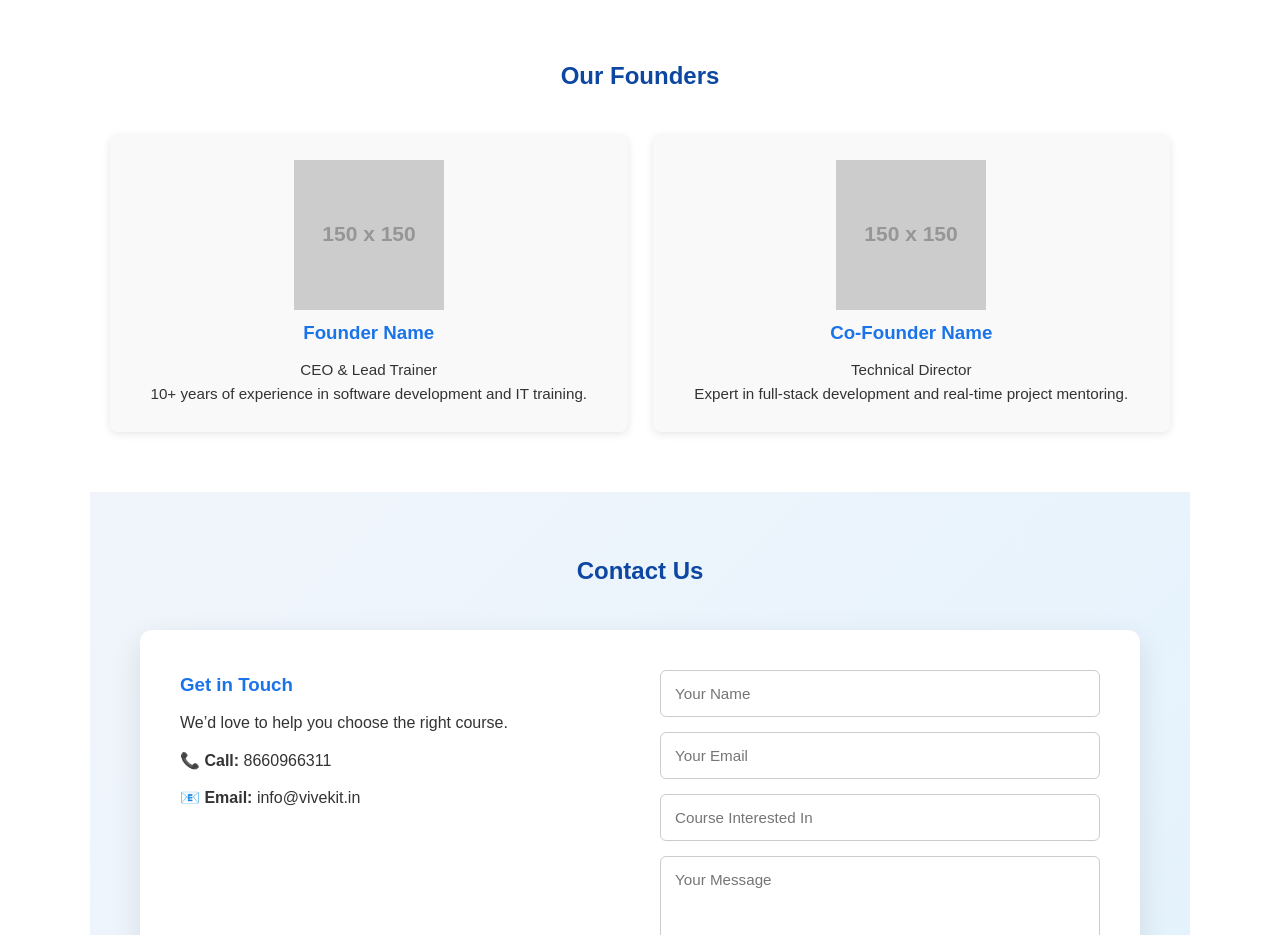
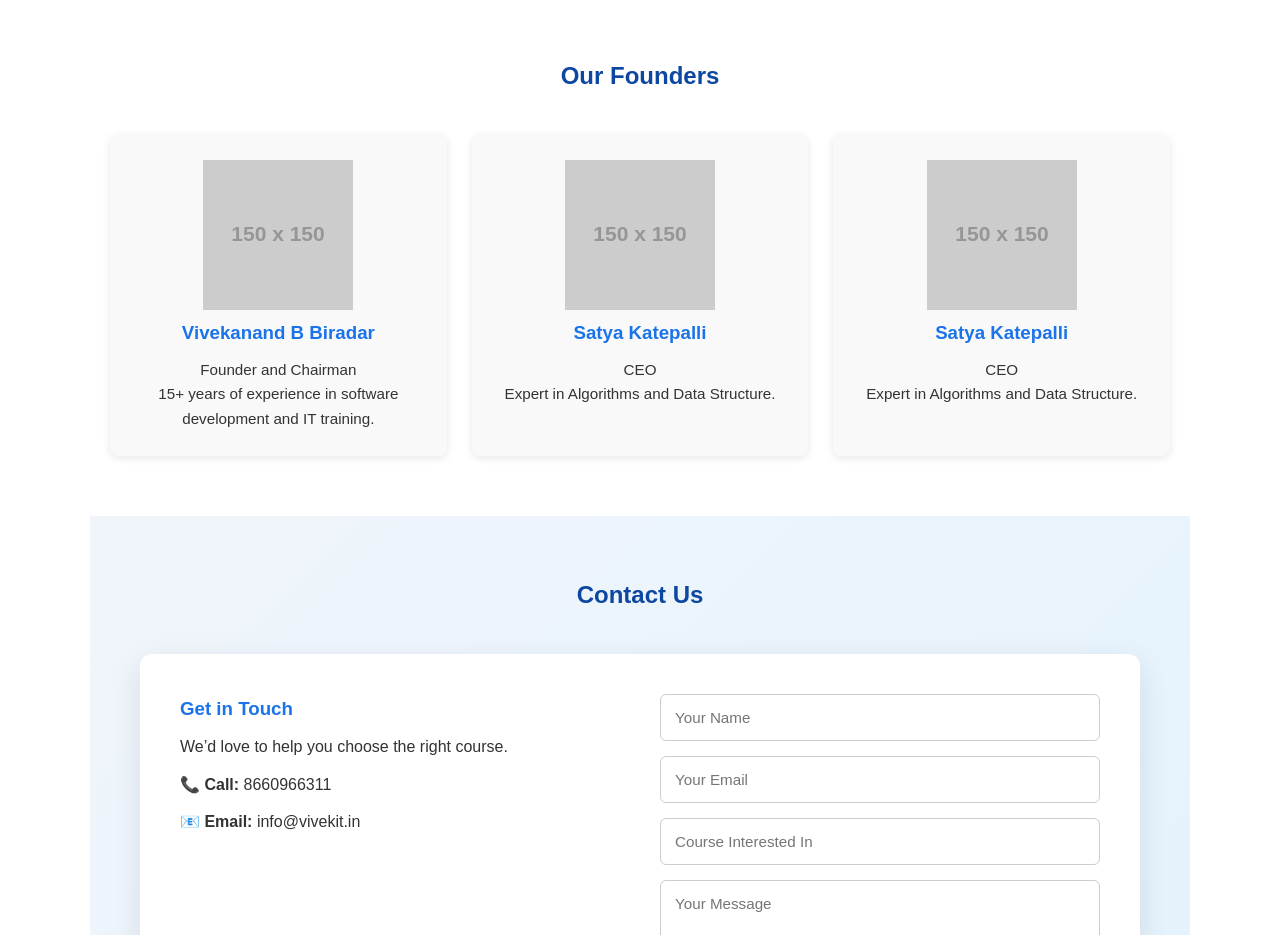
Before and after one commit to vivekanandbiradar007-ai/vit-project, a plain HTML site: page index.html in a window 1280 px wide. Shown: the part 2040-2975 px from the top of the page. Drawn offline with Linux system fonts and the light colour scheme; placeholder pictures from the web are drawn by us.

Commit message:
Update index.html

```diff
--- a/index.html
+++ b/index.html
@@ -333,16 +333,22 @@
     <div class="grid">
         <div class="card founder">
             <img src="https://via.placeholder.com/150" alt="Founder 1">
-            <h3>Founder Name</h3>
-            <p>CEO & Lead Trainer</p>
-            <p>10+ years of experience in software development and IT training.</p>
+            <h3>Vivekanand B Biradar</h3>
+            <p>Founder and Chairman</p>
+            <p>15+ years of experience in software development and IT training.</p>
         </div>
 
         <div class="card founder">
             <img src="https://via.placeholder.com/150" alt="Founder 2">
-            <h3>Co-Founder Name</h3>
-            <p>Technical Director</p>
-            <p>Expert in full-stack development and real-time project mentoring.</p>
+            <h3>Satya Katepalli</h3>
+            <p>CEO</p>
+            <p>Expert in Algorithms and Data Structure.</p>
+        </div>
+		<div class="card founder">
+            <img src="https://via.placeholder.com/150" alt="Founder 2">
+            <h3>Satya Katepalli</h3>
+            <p>CEO</p>
+            <p>Expert in Algorithms and Data Structure.</p>
         </div>
     </div>
 </section>
```
